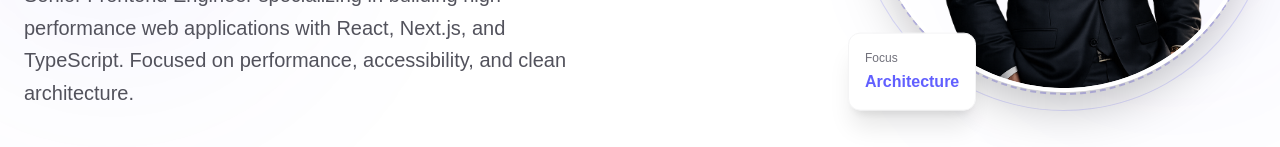
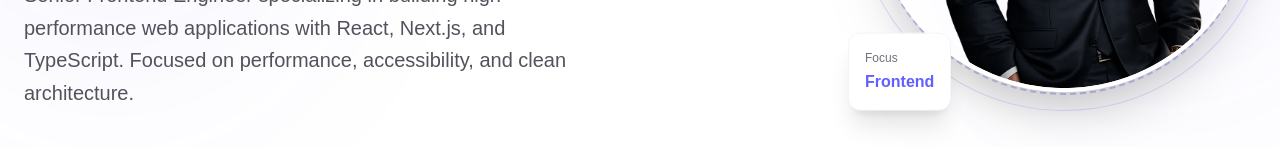
Before and after one commit to rezamomeni-dev/my-portfolio, a Next.js app: page / in a window 1280 px wide. Shown: the part 579-726 px from the top of the page. Built offline with nearby package versions, Linux system fonts and the light colour scheme.

Commit message:
fix: work on fix hero component

```diff
--- a/components/home/Hero.tsx
+++ b/components/home/Hero.tsx
@@ -168,9 +168,7 @@
                      className="absolute -bottom-6 -left-6 bg-white dark:bg-zinc-800 p-4 rounded-xl shadow-xl border border-zinc-100 dark:border-zinc-700"
                   >
                      <div className="text-xs text-zinc-500 mb-1">Focus</div>
-                     <div className="font-bold text-indigo-500">
-                        Architecture
-                     </div>
+                     <div className="font-bold text-indigo-500">Frontend</div>
                   </motion.div>
                </div>
             </motion.div>
```
